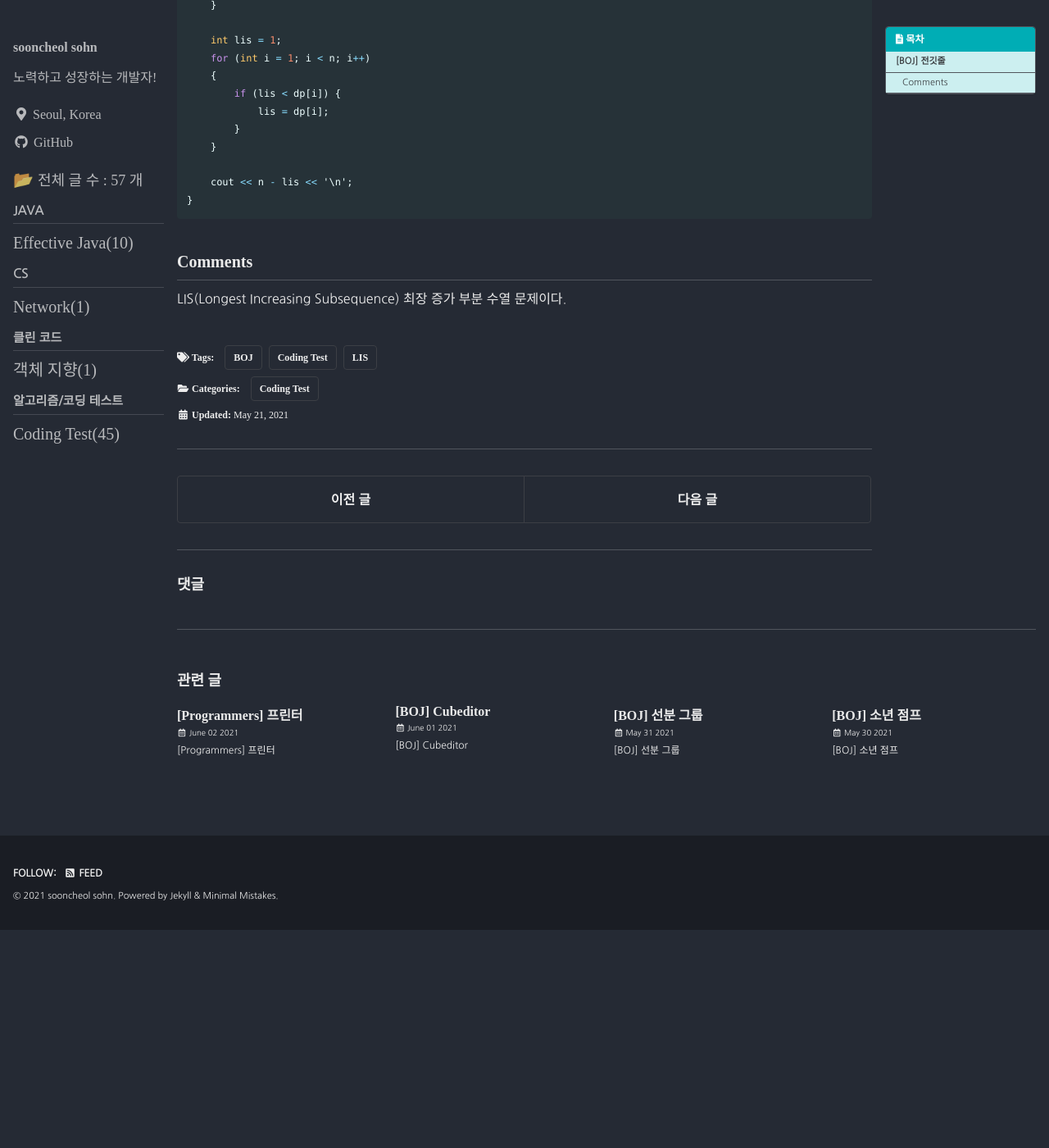
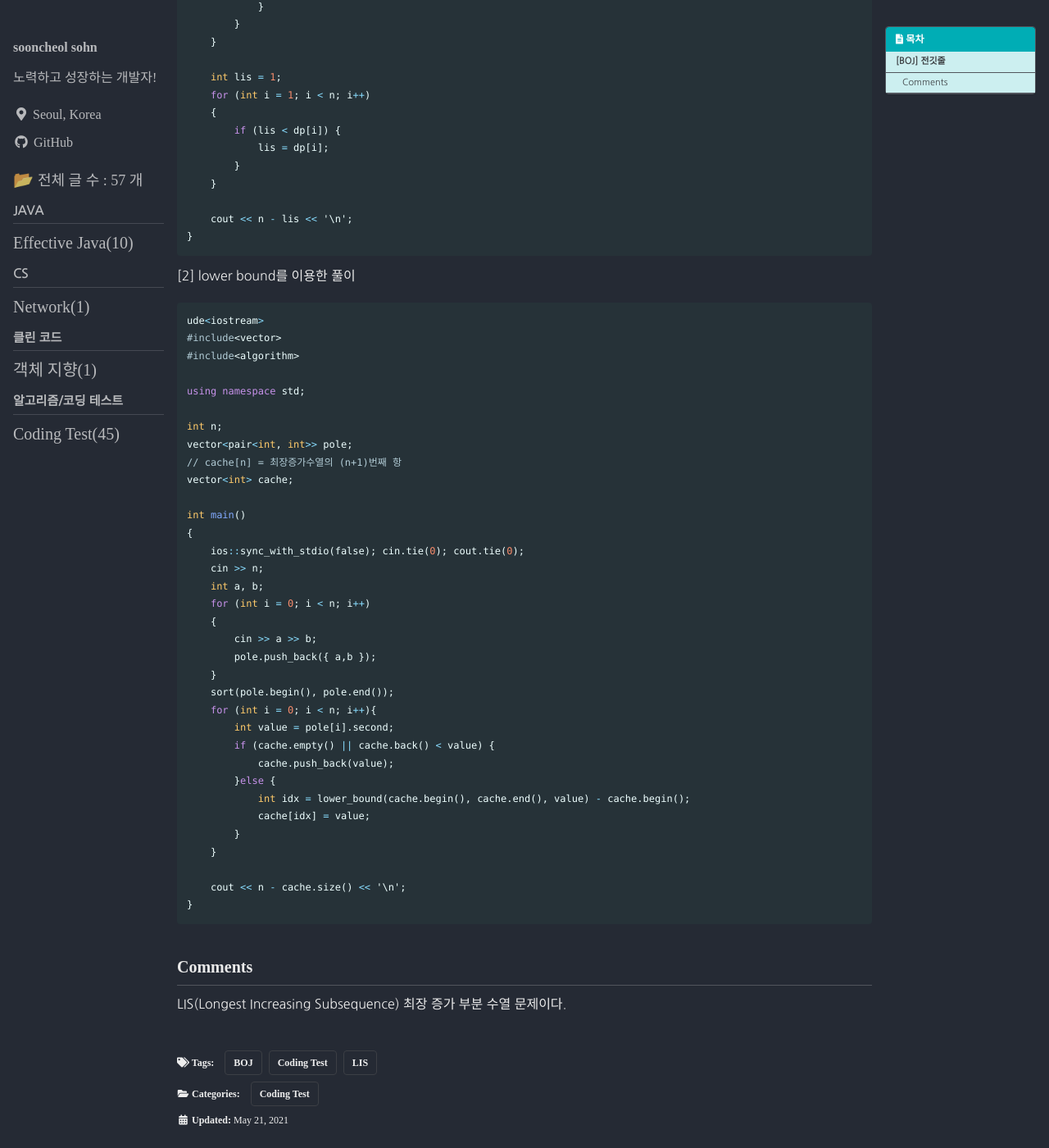
Before and after one commit to punsoo/punsoo.github.io, a Jekyll site: the page built from _posts/Coding-Test/2021-05-21-BOJ-전깃줄.md, in a window 1280 px wide and 1400 px high, scrolled down 1047 px. Shown: the whole window at 82% size. Built offline with Jekyll 4.4.1, drawn with Linux system fonts in a browser that asks for light colours; cached includes are drawn as plain includes; some web fonts are replaced; comment, search, counter and statistics services are not loaded; before the commit the page ends 2181 px from its top, so only the background shows below that.

Commit message:
BOJ 전깃줄 풀이추가

````diff
--- a/_posts/Coding-Test/2021-05-21-BOJ-전깃줄.md
+++ b/_posts/Coding-Test/2021-05-21-BOJ-전깃줄.md
@@ -25,6 +25,7 @@ last_modified_at: 2021-05-21
 
 Problem URL : [전깃줄](https://www.acmicpc.net/problem/2565)
 
+[1] 동적 프로그래밍을 이용한 풀이
 ```cpp
 #include<iostream>
 #include<vector>
@@ -75,5 +76,43 @@ int main()
 }
 ```
 
+[2] lower bound를 이용한 풀이
+```cpp
+ude<iostream>
+#include<vector>
+#include<algorithm>
+
+using namespace std;
+
+int n;
+vector<pair<int, int>> pole;
+// cache[n] = 최장증가수열의 (n+1)번째 항
+vector<int> cache;
+
+int main()
+{
+    ios::sync_with_stdio(false); cin.tie(0); cout.tie(0);
+    cin >> n;
+    int a, b;
+    for (int i = 0; i < n; i++)
+    {
+        cin >> a >> b;
+        pole.push_back({ a,b });
+    }
+    sort(pole.begin(), pole.end());
+    for (int i = 0; i < n; i++){
+        int value = pole[i].second;
+        if (cache.empty() || cache.back() < value) {
+            cache.push_back(value);
+        }else {
+            int idx = lower_bound(cache.begin(), cache.end(), value) - cache.begin();
+            cache[idx] = value;
+        }
+    }
+
+    cout << n - cache.size() << '\n';
+}
+```
+
 ## Comments
 LIS(Longest Increasing Subsequence) 최장 증가 부분 수열 문제이다.
````
